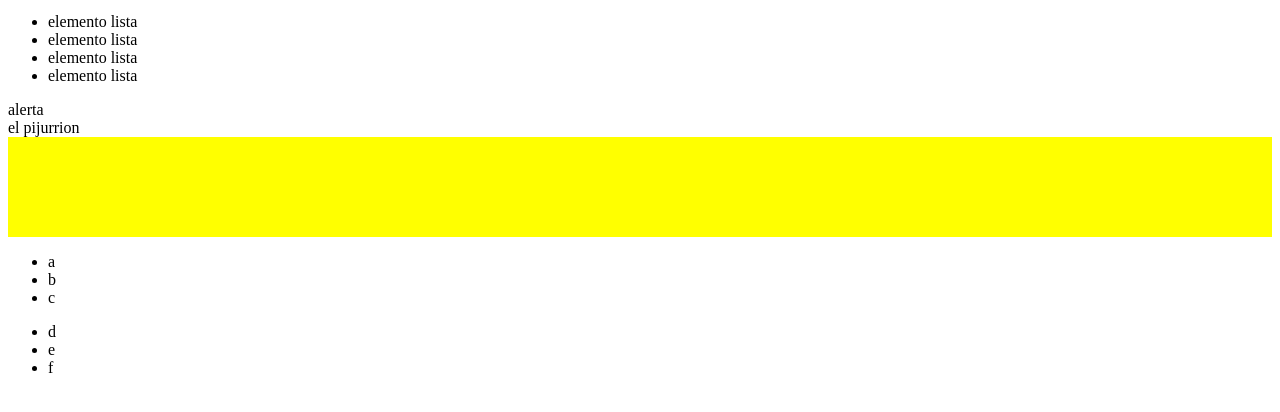
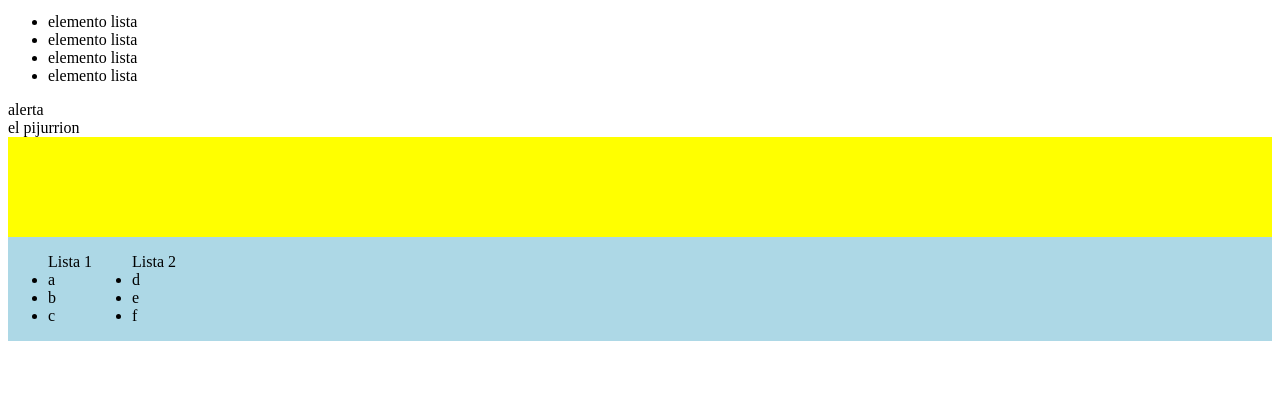
Before and after one commit to 4444Fede/cuartaClaseJs, a plain HTML site: page index.html in a window 1280 px wide. Shown: the part 148-560 px from the top of the page. Drawn offline with Linux system fonts and the light colour scheme.

Commit message:
feat(dom.js): add fix asked by sebas

```diff
--- a/index.html
+++ b/index.html
@@ -20,8 +20,11 @@
     <div class="warning">alerta</div>
     <div class="content"></div>
     <div id="footer" style="height: 100px; width: 100%"></div>
-    <ul class="listado1"></ul>
-    <ul class="listado2"></ul>
-    <script src="./dom.js"></script>
+
+    <div class="listas" style="display: flex; background-color: lightblue; width: 100%;">
+      <ul class="listado1">Lista 1</ul>
+      <ul class="listado2">Lista 2</ul>
+    </div>
+      <script src="./dom.js"></script>
   </body>
 </html>
```
